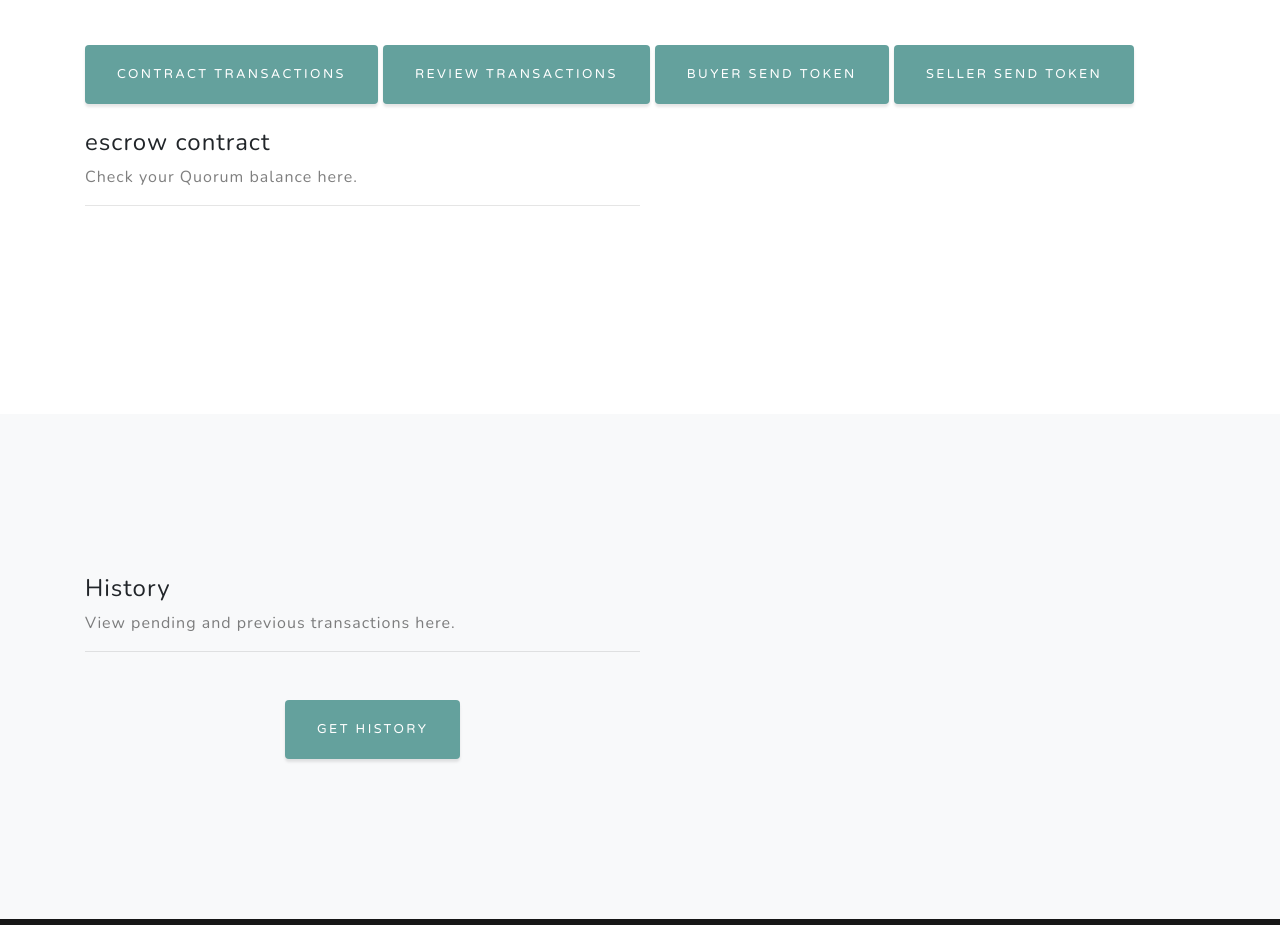
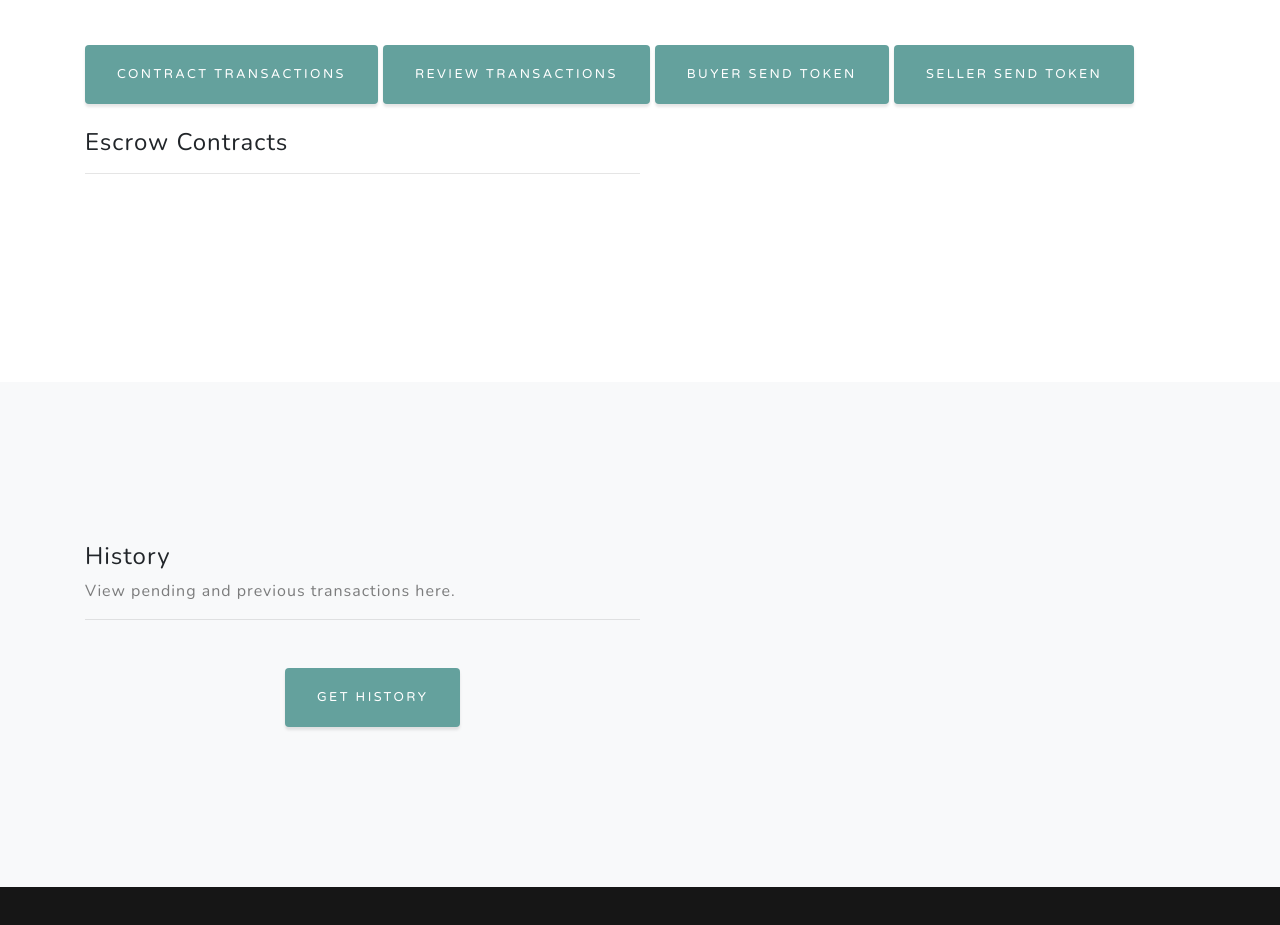
Before and after one commit to M-Bowe/pons-frontend, a plain HTML site: page index.html in a window 1280 px wide. Shown: the part 2766-3691 px from the top of the page. Drawn offline with nearby package versions, Linux system fonts and the light colour scheme.

Commit message:
formatting

```diff
--- a/index.html
+++ b/index.html
@@ -267,8 +267,7 @@
   <div id="escrow" class="container">
     <div class="row align-items-center no-gutters mb-4 mb-lg-5">
       <div class="col-xl-6 col-lg-6">
-        <h4>escrow contract </h4>
-        <p class="text-black-50 mb-0">Check your Quorum balance here.</p>
+        <h4>Escrow Contracts</h4>
         <hr class="d-none d-lg-block mb-0 ml-0">
       </div>
     </div>
```
